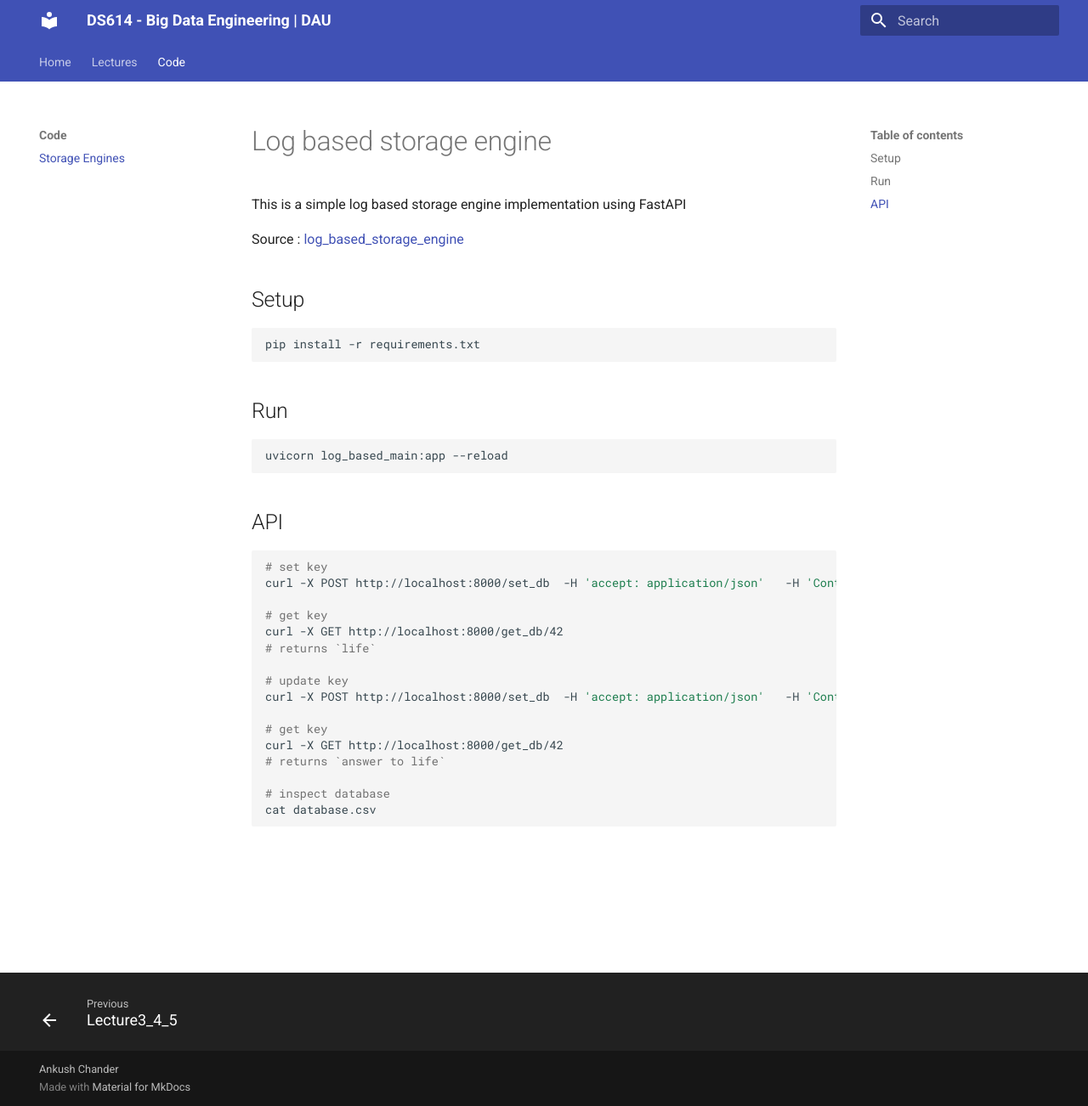
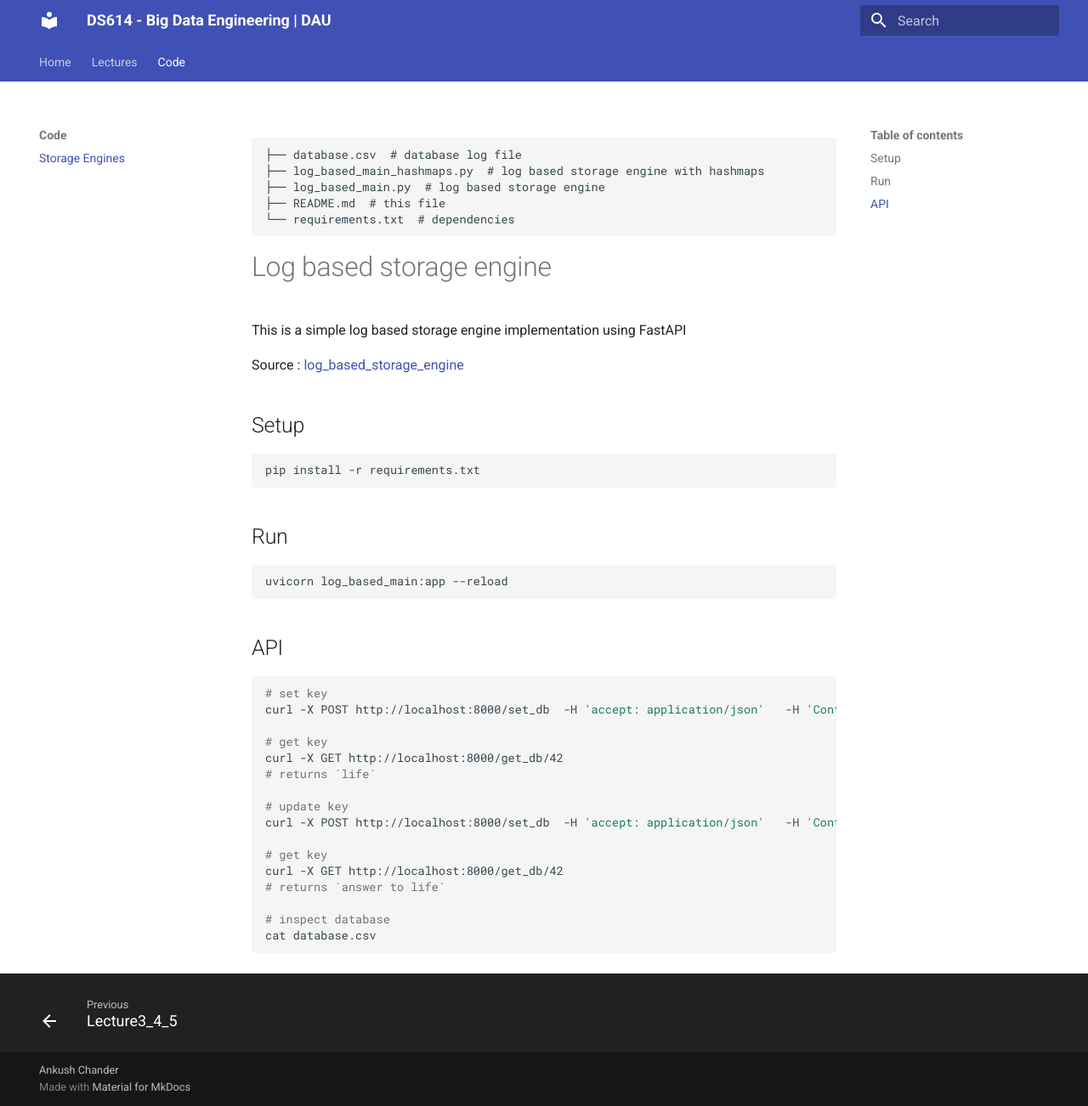
Before and after one commit to Ankush-Chander/DS614-big-data-engineering, an MkDocs documentation site: the page built from docs/code/storage_engines/README.md, in a window 1280 px wide and 1302 px high. Shown: the whole window at 85% size. Built offline with MkDocs 1.6.1 and Material for MkDocs 9.7.7, drawn with Linux system fonts in a browser that asks for light colours.

Commit message:
add source tree

````diff
--- a/docs/code/storage_engines/README.md
+++ b/docs/code/storage_engines/README.md
@@ -1,3 +1,11 @@
+```
+├── database.csv  # database log file
+├── log_based_main_hashmaps.py  # log based storage engine with hashmaps
+├── log_based_main.py  # log based storage engine
+├── README.md  # this file
+└── requirements.txt  # dependencies
+```
+
 # Log based storage engine
 This is a simple log based storage engine implementation using FastAPI
 
````
